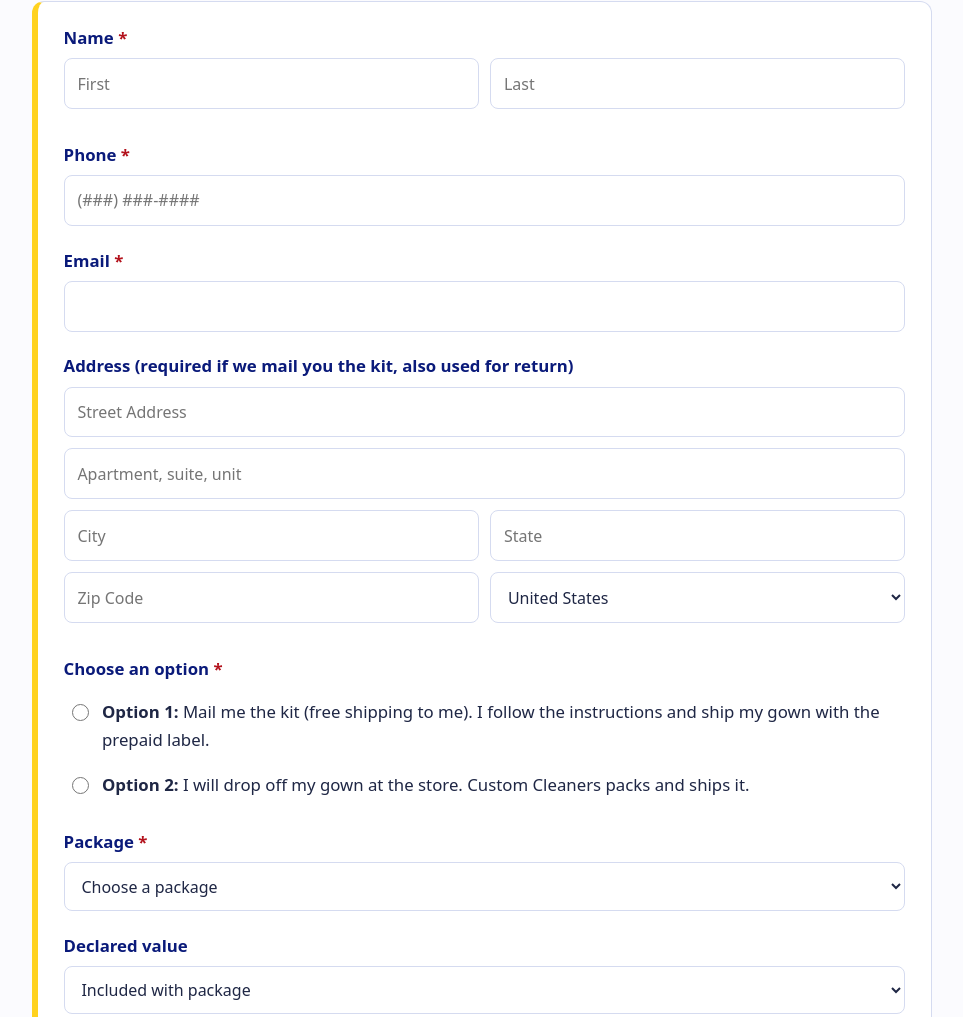
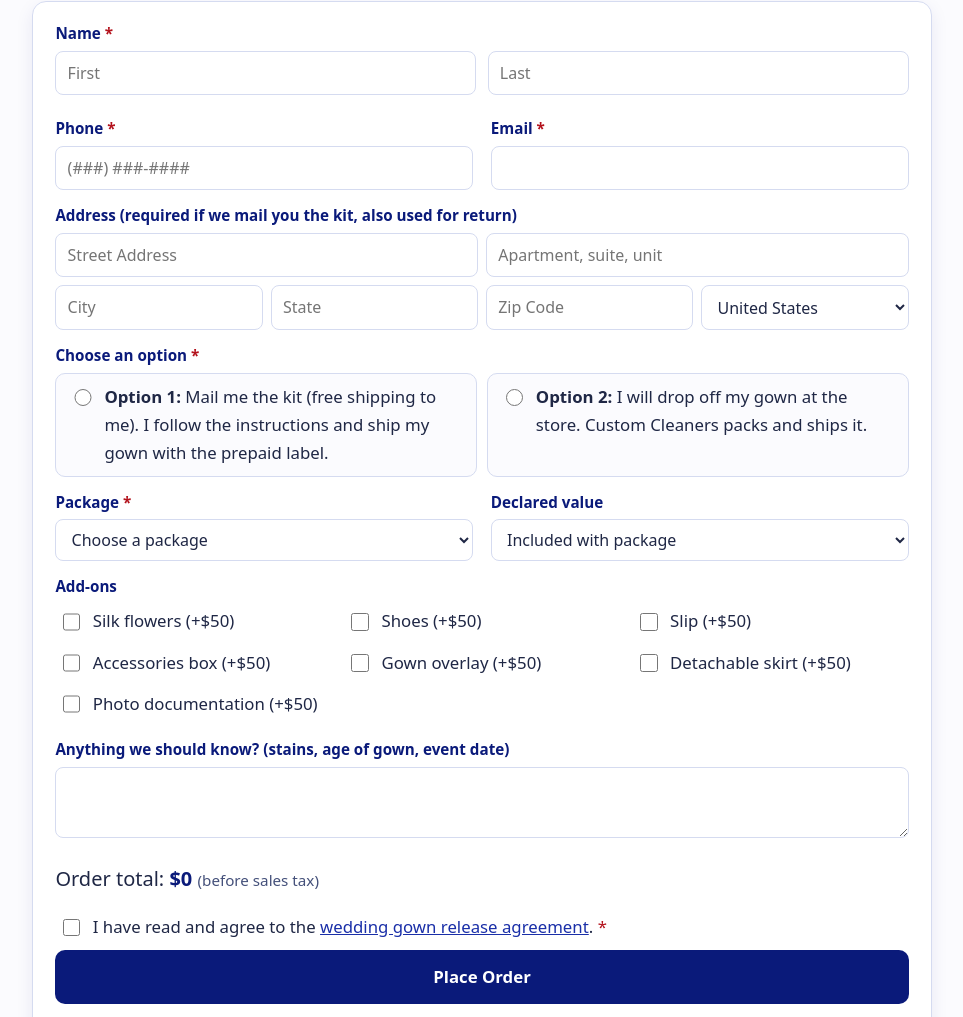
Before and after one commit to 786customcleaners-star/customcleanersbaytown, a plain HTML site: page wedding-gown-preservation.html in a window 1280 px wide. Shown: the part 4362-5379 px from the top of the page, without its empty margins (158-1121 px from the left). Drawn offline with Linux system fonts and the light colour scheme.

Commit message:
Gown page: compact two-column order form card
Co-Authored-By: Claude Sonnet 5.5 <noreply@anthropic.com>
Claude-Session: https://claude.ai/code/session_01BmwnQF6WnLL8w2VVakvhSr

```diff
--- a/wedding-gown-preservation.html
+++ b/wedding-gown-preservation.html
@@ -133,6 +133,15 @@ html{scroll-behavior:smooth}@media(prefers-reduced-motion:reduce){html{scroll-be
 .snav a:hover{background:var(--steam)}.snav a.on{background:var(--ink);color:#fff}.snav a.snavo{background:#2f7d3b;color:#fff;margin-left:auto}.snav a.snavo:hover{background:#25652f}
 #packages,#why,#how,#inkit,#track,#gallery,#faq,#request{scroll-margin-top:64px}
 .vlinks{display:flex;flex-wrap:wrap;gap:.6rem;margin:1rem 0 0}.vlinks a{display:inline-flex;align-items:center;min-height:44px;padding:.5rem 1rem;border:2px solid var(--ink);border-radius:999px;color:var(--ink);font-weight:700;text-decoration:none;background:#fff}.vlinks a:hover{background:var(--steam)}
+#pf{background:#fff;border:1px solid var(--line);border-radius:14px;box-shadow:0 6px 18px rgba(10,26,122,.08);padding:1.2rem 1.4rem;display:grid;grid-template-columns:1fr 1fr;gap:0 1.1rem}
+#pf>*{grid-column:span 1}#pf>.span2,#pf>.addr,#pf>.optg,#pf>.adds,#pf>.tot,#pf>label.opt,#pf>button.go,#pf>#msg{grid-column:1/-1}
+#pf fieldset{margin:0 0 .8rem}#pf legend{font-size:.95rem;margin:0 0 .3rem}#pf input[type=text],#pf input[type=tel],#pf input[type=email],#pf select,#pf textarea{min-height:42px;padding:.5rem .7rem}#pf textarea{min-height:64px}
+#pf .row,#pf .full{margin-bottom:.5rem}
+#pf .addr{display:grid;grid-template-columns:repeat(4,1fr);gap:.5rem}#pf .addr legend{grid-column:1/-1}#pf .addr .full,#pf .addr .row{display:contents}#pf .addr .full input{grid-column:span 2}
+#pf .optg{display:grid;grid-template-columns:1fr 1fr;gap:.6rem}#pf .optg legend{grid-column:1/-1}#pf .optg .opt{border:1px solid var(--line);border-radius:10px;padding:.6rem .8rem;margin:0;background:#fbfbfe}#pf .optg .opt:has(input:checked){border-color:var(--ink2);background:var(--steam)}
+#pf .adds{display:grid;grid-template-columns:repeat(auto-fit,minmax(215px,1fr));gap:.2rem .8rem}#pf .adds legend{grid-column:1/-1}#pf .adds .opt{min-height:38px;padding:.2rem}
+#pf .tot{margin:.2rem 0 .6rem}
+@media(max-width:700px){#pf{grid-template-columns:1fr;padding:1rem}#pf .addr{grid-template-columns:1fr 1fr}#pf .optg{grid-template-columns:1fr}}
 </style>
 <link rel="icon" href="/favicon.ico" sizes="any">
 <link rel="icon" type="image/png" sizes="48x48" href="/favicon-48.png">
@@ -333,7 +342,7 @@ html{scroll-behavior:smooth}@media(prefers-reduced-motion:reduce){html{scroll-be
  <p class="note">Choose your package and one of two options. Option 1: we mail you the kit and you ship your gown with the prepaid label. Option 2: drop your gown off at our store and we pack and ship it.</p>
  <form id="pf" novalidate>
   <input type="text" name="_honey" class="hp" tabindex="-1" autocomplete="off">
-  <fieldset><legend>Name <span class="req" aria-hidden="true">*</span></legend>
+  <fieldset class="span2"><legend>Name <span class="req" aria-hidden="true">*</span></legend>
    <div class="row"><input type="text" name="First Name" placeholder="First" autocomplete="given-name" required aria-label="First name"><input type="text" name="Last Name" placeholder="Last" autocomplete="family-name" required aria-label="Last name"></div>
   </fieldset>
   <fieldset><legend>Phone <span class="req" aria-hidden="true">*</span></legend>
@@ -342,13 +351,13 @@ html{scroll-behavior:smooth}@media(prefers-reduced-motion:reduce){html{scroll-be
   <fieldset><legend>Email <span class="req" aria-hidden="true">*</span></legend>
    <input type="email" name="Email" autocomplete="email" required aria-label="Email">
   </fieldset>
-  <fieldset><legend>Address (required if we mail you the kit, also used for return)</legend>
+  <fieldset class="addr"><legend>Address (required if we mail you the kit, also used for return)</legend>
    <div class="full"><input type="text" name="Street Address" placeholder="Street Address" autocomplete="address-line1" aria-label="Street address"></div>
    <div class="full"><input type="text" name="Street Address Line 2" placeholder="Apartment, suite, unit" autocomplete="address-line2" aria-label="Address line 2"></div>
    <div class="row"><input type="text" name="City" placeholder="City" autocomplete="address-level2" aria-label="City"><input type="text" name="State" placeholder="State" autocomplete="address-level1" aria-label="State"></div>
    <div class="row"><input type="text" name="Zip" placeholder="Zip Code" autocomplete="postal-code" inputmode="numeric" aria-label="Zip code"><select name="Country" aria-label="Country"><option>United States</option></select></div>
   </fieldset>
-  <fieldset><legend>Choose an option <span class="req" aria-hidden="true">*</span></legend>
+  <fieldset class="optg"><legend>Choose an option <span class="req" aria-hidden="true">*</span></legend>
    <label class="opt"><input type="radio" name="Gown Handoff" value="Option 1: Mail me the kit" required><span><b>Option 1:</b> Mail me the kit (free shipping to me). I follow the instructions and ship my gown with the prepaid label.</span></label>
    <label class="opt"><input type="radio" name="Gown Handoff" value="Option 2: I will drop off my gown at the store"><span><b>Option 2:</b> I will drop off my gown at the store. Custom Cleaners packs and ships it.</span></label>
   </fieldset>
@@ -371,7 +380,7 @@ html{scroll-behavior:smooth}@media(prefers-reduced-motion:reduce){html{scroll-be
     <option data-p="150">$3,000 higher (+$150)</option>
    </select>
   </fieldset>
-  <fieldset><legend>Add-ons</legend>
+  <fieldset class="adds"><legend>Add-ons</legend>
    <label class="opt"><input type="checkbox" name="Add-ons" data-p="50" value="Silk flowers (+$50)"><span>Silk flowers (+$50)</span></label>
    <label class="opt"><input type="checkbox" name="Add-ons" data-p="50" value="Shoes (+$50)"><span>Shoes (+$50)</span></label>
    <label class="opt"><input type="checkbox" name="Add-ons" data-p="50" value="Slip (+$50)"><span>Slip (+$50)</span></label>
@@ -380,8 +389,8 @@ html{scroll-behavior:smooth}@media(prefers-reduced-motion:reduce){html{scroll-be
    <label class="opt"><input type="checkbox" name="Add-ons" data-p="50" value="Detachable skirt (+$50)"><span>Detachable skirt (+$50)</span></label>
    <label class="opt"><input type="checkbox" name="Add-ons" data-p="50" value="Photo documentation (+$50)"><span>Photo documentation (+$50)</span></label>
   </fieldset>
-  <fieldset><legend><label for="nt" class="l" style="margin:0">Anything we should know? (stains, age of gown, event date)</label></legend>
-   <textarea id="nt" name="Notes" rows="3"></textarea>
+  <fieldset class="span2"><legend><label for="nt" class="l" style="margin:0">Anything we should know? (stains, age of gown, event date)</label></legend>
+   <textarea id="nt" name="Notes" rows="2"></textarea>
   </fieldset>
   <p class="tot">Order total: <b id="tot">$0</b> <span class="note">(before sales tax)</span></p>
   <label class="opt"><input type="checkbox" name="Release Agreement" value="Agreed" id="agree" required><span>I have read and agree to the <a href="/wedding-gown-release" target="_blank" rel="noopener">wedding gown release agreement</a>. <span class="req">*</span></span></label>
```
